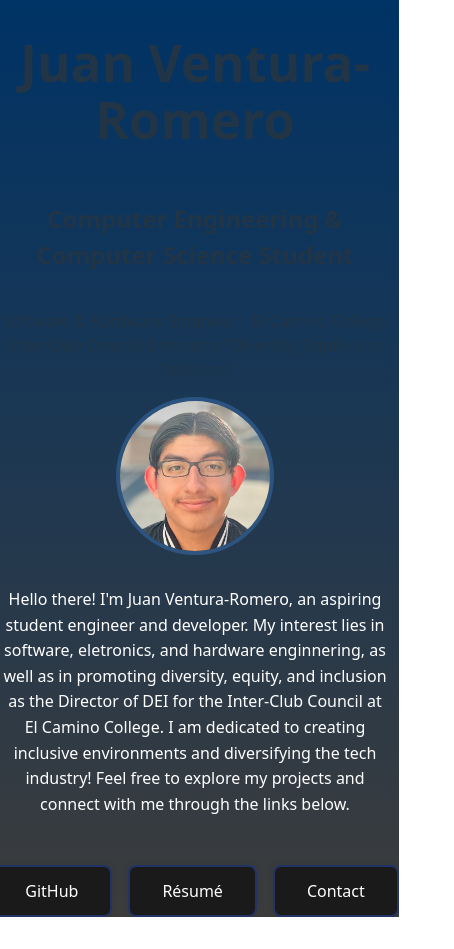
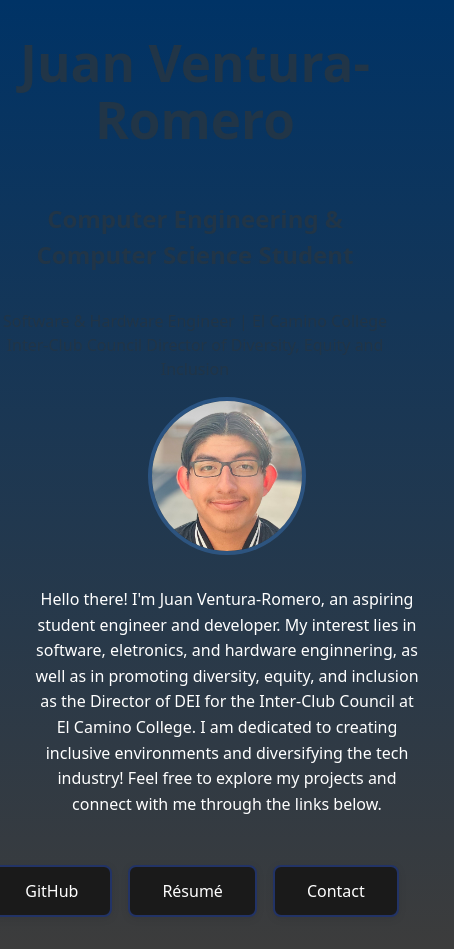
Before and after one commit to Juan-V-Tech/juanv.tech, a React (Vite) app: page / in a window 390 px wide. Shown: the whole page, 454 px wide, since content can reach past the window. Before the commit the page ends 917 px from the top, so only its background shows below. Built offline with nearby package versions, Linux system fonts and the light colour scheme.

Commit message:
small edits. added additional padding and margin to some elements in order for a better mobile experience.

```diff
--- a/src/App.css
+++ b/src/App.css
@@ -8,7 +8,7 @@
   width: 100vw;
   text-align: center;
   margin: 0 auto;
-  padding: 0;
+  padding: 0 auto;
 }
 
 /* About Me wrapper */
@@ -20,6 +20,8 @@
   max-width: 600px;
   width: 100%;
   margin: 0 auto;
+  padding-left: 2rem;
+  padding-right: 2rem;
   text-align: center;
 }
 
@@ -52,6 +54,7 @@
   justify-content: center;
   align-items: center;
   margin-top: 2rem;
+  margin-bottom: 2rem;
 }
 
 /* Rectangular box buttons */
```
Also changed, not shown: 1 other file (tests, documents, lock files or other folders).
